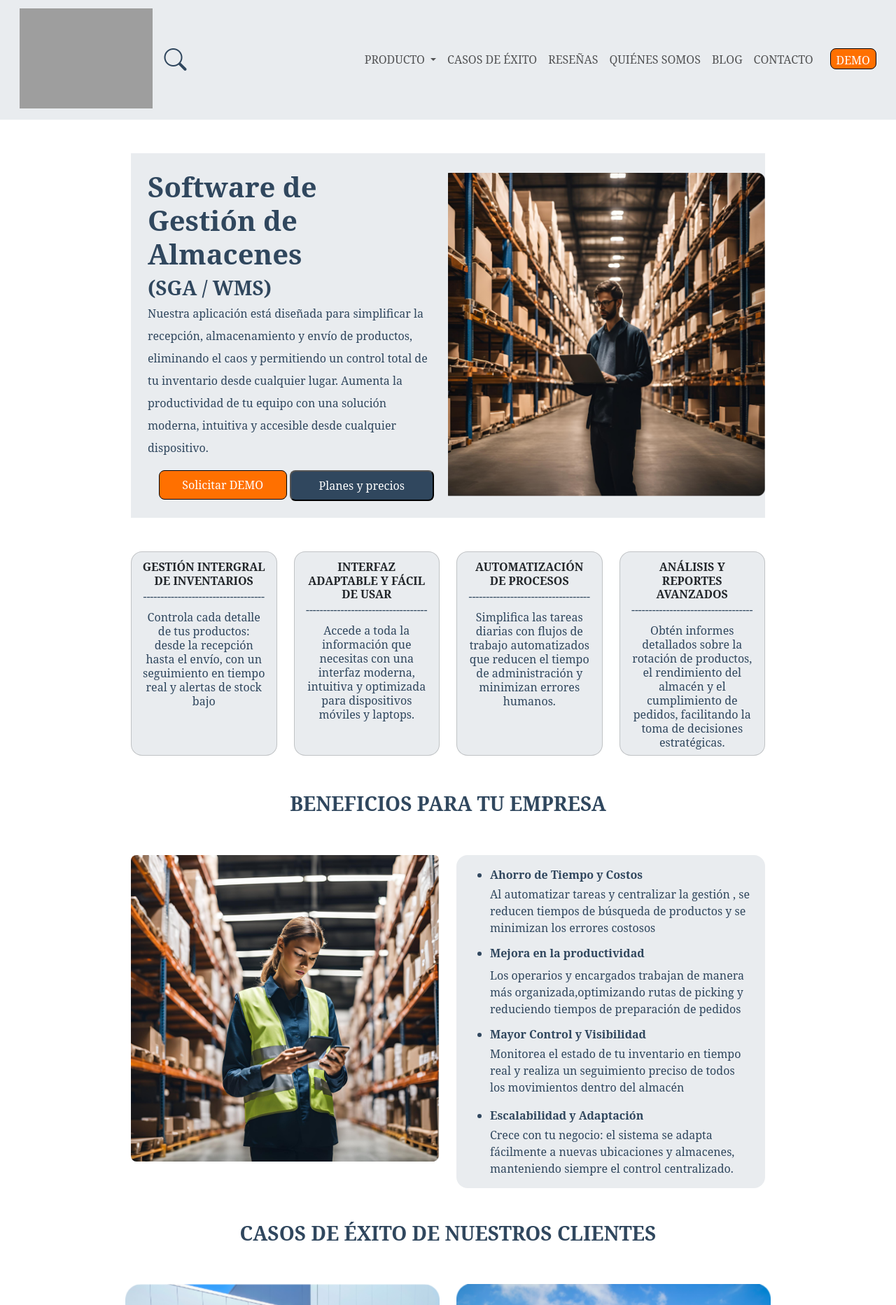
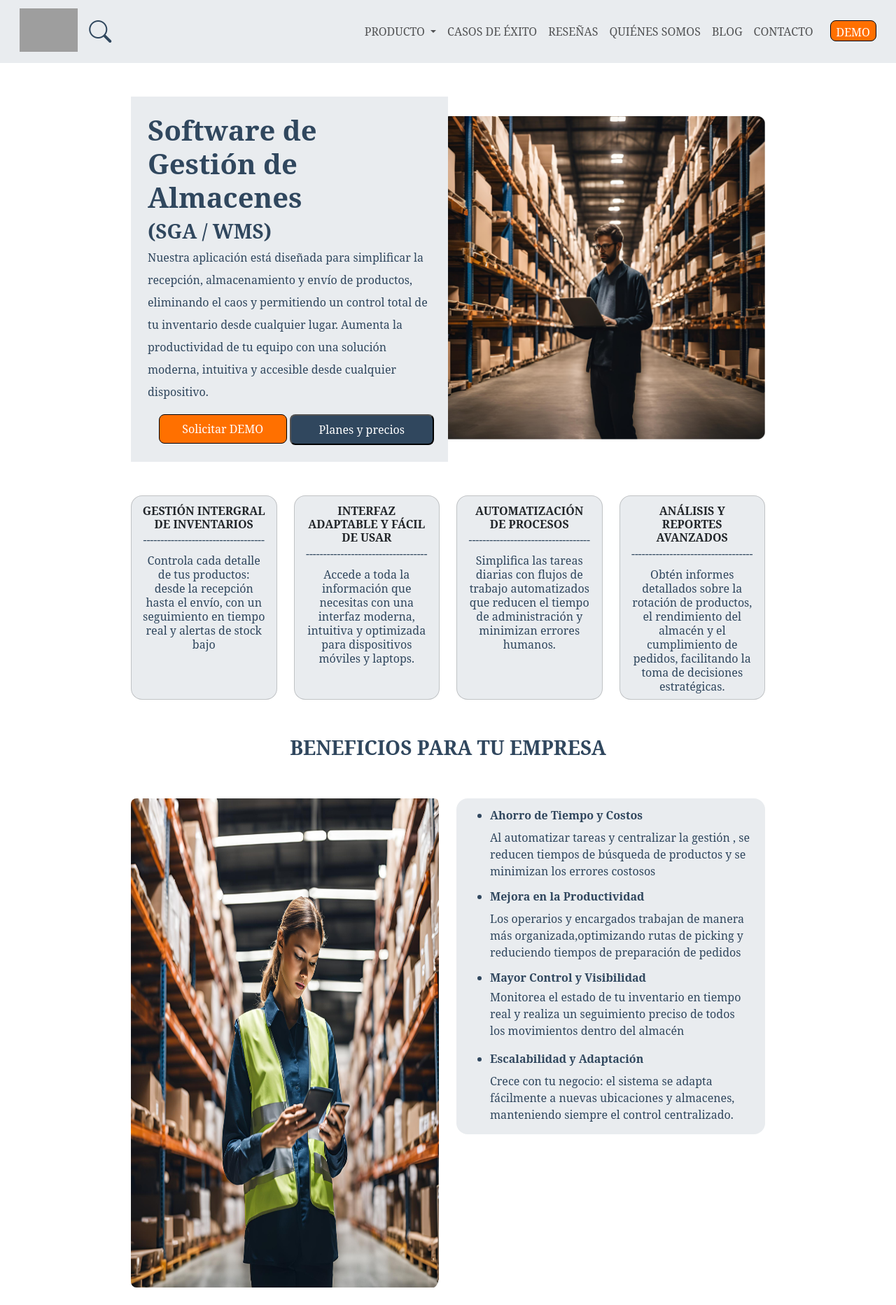
Before and after one commit to DavidSer1/phpAbril, a PHP site: page /homedavid.html in a window 1280 px wide. Shown: the top 1865 px of the page at 70% size. Run offline with PHP 8.4, Linux system fonts and the light colour scheme; grey boxes are pictures that could not be loaded.

Commit message:
canvis de 950 i 750 hechos mirar imagenes de benificios i la segunda tambien que dan problemas con las clases

```diff
--- a/homerecupe/homedavid.css
+++ b/homerecupe/homedavid.css
@@ -3,9 +3,7 @@
   color: #30475e;
 }
 
-.imatgeheader {
-  width: 12.9rem;
-}
+
 
 .fondo {
   background-color: #e9ecef;
@@ -26,6 +24,16 @@
   width: 10rem;
 
 }
+@media (max-width: 1200px) {
+  .ab{
+    height: 0rem;
+  }
+  .imatgeheader {
+    width: 12.9rem;
+  }
+}
+
+
 .ww{
   width: 13.3rem;
   height: 12.9rem;
@@ -36,3 +44,40 @@
     height: 15rem;
   }
 }
+@media (min-width: 950px) {
+  .ww{
+    width: 13.3rem;
+    height: 13.2rem;
+  }
+}
+@media (min-width: 750px) {
+  .ww{
+    width: 13.3rem;
+    height: 13.2rem;
+  }
+  .imagen2{
+    height: 43.7rem;
+  }
+  .imatgeheader {
+    width: 6.2rem;
+  }
+  .ab{
+    height: 46.2rem;
+  }
+  .ww{
+    width: 21.9rem;
+    height: 21.5rem;
+  }
+  .imagencaso3{
+    height: 15.5rem;
+    width: 23.3rem;
+  }
+  .imagencaso4{
+
+  }
+}
+@media (min-width: 550px) {
+  .imatgeheader {
+    width: 6.2rem;
+  }
+}
--- a/homerecupe/homedavid.html
+++ b/homerecupe/homedavid.html
@@ -93,9 +93,9 @@
           <div class="container-fluid">
             <div class="row px-2   p-0 mx-auto rounded-3">
               <div
-                class="col-lg-6 col-6 fondo d-flex flex-column justify-content-center  p-lg-4 py-xxl-0 "
+                class="col-lg-6 col-6 col-sm-12 fondo d-flex flex-column justify-content-center  p-lg-4 py-xxl-0 "
               >
-              <h1 class=" fw-bold my-0 pt-sm-1 pt-lg-0  pb-lg-0 mb-lg-0 px-sm-2 ms-sm-2 ms-lg-0 px-xl-0  ">Software de Gestión de Almacenes</h1>
+              <h1 class=" fw-bold my-0 pt-sm-3 mt-sm-1 mt-md-0 pt-md-1 pt-xl-0  pb-lg-0 mb-lg-0 px-sm-2 ms-sm-2 ms-lg-0 px-xl-0  ">Software de Gestión de Almacenes</h1>
               <h3 class="fw-bold mt-lg-2 mb-0 mt-xxl-0 ms-sm-2 ms-lg-0 px-sm-2 px-xl-0 pt-sm-2 pt-lg-0 ">(SGA / WMS)</h3>
 
 
@@ -117,26 +117,26 @@
                     </button>
                   </div>
                 </div>
-
+             <div class="pt-sm-4 pt-md-0"></div>
               </div>
-              <div class="col-lg-6 col-6 fondo p-0">
+              <div class="col-lg-6 col-6 col-sm-12  p-0">
                 <img
                   src="./img/1_inicio_menuda.png"
-                  class="w-100 pt-lg-4  pt-xxl-0 mt-lg-1 pt-sm-4  mt-xxl-0"
+                  class="w-100 pt-lg-4   pt-xxl-0 mt-lg-1 pt-md-4 pt-sm-4  mt-xxl-0"
                   alt="a"
                 />
                 <div class="pt-sm-3 mt-sm-1 pt-xl-0 mt-xl-0"></div>
               </div>
 
             </div>
-    <div class="mt-4 pt-4"> </div>
+    <div class="mt-md-4 pt-sm-4 mt-sm-1 pt-md-4"> </div>
               <div class="row px-2  gy-sm-4 gy-xl-0 p-0">
                 <div
-                  class="col-lg-3 col-md-6 col-12  d-flex align-items-stretch"
+                  class="col-lg-3 col-md-6 col-sm-6  d-flex align-items-stretch"
                 >
                   <div class="card rounded-4 w-100 fondo text-decoration-none h-100 ">
                     <div class="card-body p-2 ">
-                      <h5 class="card-title fs-6 pt-1 mb-0 fw-bold text-center ">
+                      <h5 class="card-title fs-6 pt-1 mb-0 px-sm-2 px-md-0 fw-bold text-center ">
                         GESTIÓN INTERGRAL DE INVENTARIOS
                       </h5>
                       <p class="text-center px-lg-1 px-xxl-3 mx-xxl-2 mx-lg-0 mb-0"
@@ -148,10 +148,11 @@
                         real y alertas de stock bajo
                       </p>
                     </div>
+                    <div class="pt-sm-2 pt-xl-0"></div>
                   </div>
                 </div>
                 <div
-                class="col-lg-3 col-md-6 col-12  d-flex align-items-stretch"
+                class="col-lg-3 col-md-6 col-sm-6  d-flex align-items-stretch"
               >
                 <div class="card rounded-4 w-100 fondo  ">
                   <div class="card-body p-2 ">
@@ -171,7 +172,7 @@
               </div>
 
               <div
-              class="col-lg-3 col-md-6 col-12 d-flex align-items-stretch"
+              class="col-lg-3 col-md-6 col-sm-6 d-flex align-items-stretch"
             >
               <div class="card rounded-4 w-100 fondo  ">
                 <div class="card-body p-2 ">
@@ -181,17 +182,18 @@
                   <p class="text-center px-lg-1 px-xxl-3 mx-xxl-2 mx-lg-0 mb-0"
                     >-----------------------------------</p
                   >
-                  <p class="card-text text-center fs-7 px-lg-2 px-xl-2 lh-sm pt-2">
+                  <p class="card-text text-center fs-7 px-lg-2 px-xl-2 px-sm-2 lh-sm pt-2">
                     Simplifica las tareas diarias con flujos de trabajo
                     automatizados que reducen el tiempo de administración y
                     minimizan errores humanos.
                   </p>
                 </div>
+                <div class="pt-sm-4 pt-xl-0"></div>
               </div>
             </div>
 
             <div
-            class="col-lg-3 col-md-6 col-12  d-flex align-items-stretch"
+            class="col-lg-3 col-md-6 col-sm-6  d-flex align-items-stretch"
           >
             <div class="card rounded-4 w-100 fondo ">
               <div class="card-body p-2 ">
@@ -201,19 +203,21 @@
                 <p class="text-center px-lg-1 px-xxl-3 mx-xxl-2 mx-lg-0 mb-0"
                   >-----------------------------------</p
                 >
-                <p class="card-text text-center fs-7 px-1 lh-sm pt-2">
+                <p class="card-text text-center fs-7 px-1 lh-sm pt-2 px-sm-2">
                   Obtén informes detallados sobre la rotación de
                   productos, el rendimiento del almacén y el cumplimiento
                   de pedidos, facilitando la toma de decisiones
                   estratégicas.
                 </p>
+
               </div>
+
             </div>
           </div>
 
 
               </div>
-              <div class="row p-0 mt-lg-4 pt-4 mx-auto">
+              <div class="row p-0 mt-lg-4 mt-sm-4 pt-4 mx-auto">
                 <div class="mt-1"></div>
                 <div class="col-1"></div>
                 <div class="col-10">
@@ -227,26 +231,26 @@
               <div class="pt-4 mt-3"></div>
               <div class="row px-2  ">
                 <div class="pt-2"></div>
-                <div class="col-lg-6 col-sm-0  ">
+                <div class="col-lg-6 col-sm-0 col-md-0  ">
 
-                  <img src="./img/2_beneficios.png" alt="Almacén" class="d-none d-sm-none d-lg-inline   w-100 rounded-3 ">
+                  <img src="./img/2_beneficios.png" alt="Almacén" class="d-none d-md-none d-lg-inline d-sm-inline   w-100 rounded-3 imagen2">
 
                 </div>
 
-                <div class="col-lg-6 col-sm-12  ">
-           <div class="p-3 fondo rounded-4">
-                  <ul class="mb-0 pt-xxl-3 pt-lg-0"> <li class="fw-bold  ">Ahorro de Tiempo y Costos</li> </ul>
-<p class="px-1 ps-4 pt-1 ms-2 mb-0 ">Al automatizar tareas y centralizar la gestión , se reducen tiempos de búsqueda de productos y se minimizan los errores costosos</p>
-<ul class="mb-0"> <li class="fw-bold pt-1 mt-2 ">Mejora en la productividad</li> </ul>
+                <div class="col-lg-6 col-sm-12 pt-sm-4 pt-md-0 ">
+           <div class="p-3 fondo rounded-4 pt-sm-1">
+                  <ul class="mb-0 pt-xxl-3 pt-sm-2 pt-lg-2"> <li class="fw-bold ms-sm-1 ms-xl-0  ">Ahorro de Tiempo y Costos</li> </ul>
+<p class="px-1 ps-3 pt-1 mt-xl-1 ms-3  mb-0  ">Al automatizar tareas y centralizar la gestión , se reducen tiempos de búsqueda de productos y se minimizan los errores costosos</p>
+<ul class="mb-0"> <li class="fw-bold pt-xl-1 pt-sm-2 mt-2 ms-sm-1 ms-xl-0 ">Mejora en la Productividad</li> </ul>
 <p class="px-1 ps-4 pt-1 ms-2 mt-1 mb-0 ">Los operarios y encargados trabajan de manera más organizada,optimizando rutas de picking y reduciendo tiempos de preparación de pedidos</p>
-<ul class="mb-0"> <li class="fw-bold pt-1 mt-2">Mayor Control y Visibilidad</li> </ul>
+<ul class="mb-0"> <li class="fw-bold pt-xl-1 pt-sm-1 mt-2 ms-sm-1 ms-xl-0">Mayor Control y Visibilidad</li> </ul>
 <p class="px-1 ps-4 pt-1 ms-2 mb-0 ">Monitorea el estado de tu inventario en tiempo real y realiza un seguimiento preciso de todos los movimientos dentro del almacén </p>
-<ul class="mb-0"> <li class="fw-bold pt-2 mt-2">Escalabilidad y Adaptación</li> </ul>
-<p class="px-1 ps-4 pt-1 ms-2  mb-0 ">Crece con tu negocio: el sistema se adapta fácilmente a nuevas ubicaciones y almacenes, manteniendo siempre el control centralizado.</p>
+<ul class="mb-0"> <li class="fw-bold pt-xl-2 pt-sm-1 mt-2 ms-sm-1 ms-xl-0">Escalabilidad y Adaptación</li> </ul>
+<p class="px-1 ps-4 pt-1 pt-sm-2 ms-2   mb-0 ">Crece con tu negocio: el sistema se adapta fácilmente a nuevas ubicaciones y almacenes, manteniendo siempre el control centralizado.</p>
 </div>
                 </div>
               </div>
-              <div class="row p-0 mt-lg-4 pt-4 mx-auto ">
+              <div class="row p-0  mt-lg-4 mt-sm-4 pt-4 mx-auto ">
 
                 <div class="col-1"></div>
                 <div class="col-10">
@@ -258,20 +262,20 @@
               </div>
               <div class="row  pt-4 mt-4  ">
 
-<div class="col-lg-6">
+<div class="col-lg-6 col-6">
 <img src="./img/3_casoDeExito.png" alt="Caso de exito 1" class="img-fluid ">
 
 </div>
-<div class="col-lg-6">
+<div class="col-lg-6 col-6">
   <img src="./img/4_casoDeExito.png" alt="Caso de exito 2" class="img-fluid ">
 </div>
-<div class="col-lg-6">
+<div class="col-lg-6 col-6">
   <img src="./img/5_casoDeExito.png" alt="Caso de exito 3" class="img-fluid pt-3 mt-2 ">
 </div>
-<div class="col-lg-6">
+<div class="col-lg-6 col-6">
   <img src="./img/5_casoDeExito.png" alt="Caso de exito 4" class="img-fluid pt-3 mt-2 ">
 </div>
-<div class="row p-0 mt-lg-4 pt-4 mx-auto">
+<div class="row p-0 mt-lg-4 mt-md-3 mt-sm-4 pt-sm-4 pt-4 mx-auto">
 
   <div class="col-1"></div>
   <div class="col-10">
@@ -281,9 +285,9 @@
   </div>
   <div class="col-1"></div>
 </div>
-<div class="pt-5"></div>
+<div class="pt-5   "></div>
 <div class="row mx-auto p-0">
-  <div class="col-lg-3 d-flex align-items-stretch">
+  <div class="col-lg-3 col-sm-6 col-md-3 d-flex align-items-stretch">
 
     <div class="card w-100 fondo text-decoration-none ">
       <img src="./img/7_reseña.png" class="card-img-top ww" alt="La resenya no va">
@@ -303,7 +307,7 @@
     </div>
 
   </div>
-  <div class="col-lg-3 d-flex align-items-stretch ">
+  <div class="col-lg-3 col-sm-6 col-md-3  d-flex align-items-stretch ">
     <div class="card w-100 fondo text-decoration-none ">
       <img src="./img/8_reseña.png" class="card-img-top ww" alt="La resenya no va">
       <div class="card-body ">
@@ -323,7 +327,7 @@
 
   </div>
 
-  <div class="col-lg-3 d-flex align-items-stretch ">
+  <div class="col-lg-3 col-sm-6 col-md-3 pt-sm-4 pt-md-0  d-flex align-items-stretch ">
     <div class="card w-100 fondo text-decoration-none">
       <img src="./img/7_reseña.png" class="card-img-top ww" alt="La resenya no va">
       <div class="card-body ">
@@ -343,7 +347,7 @@
 
   </div>
 
-  <div class="col-lg-3 d-flex align-items-stretch">
+  <div class="col-lg-3 col-sm-6 col-md-3  d-flex align-items-stretch">
     <div class="card w-100 fondo text-decoration-none ">
       <img src="./img/7_reseña.png" class="card-img-top ww" alt="La resenya no va">
       <div class="card-body ">
```
